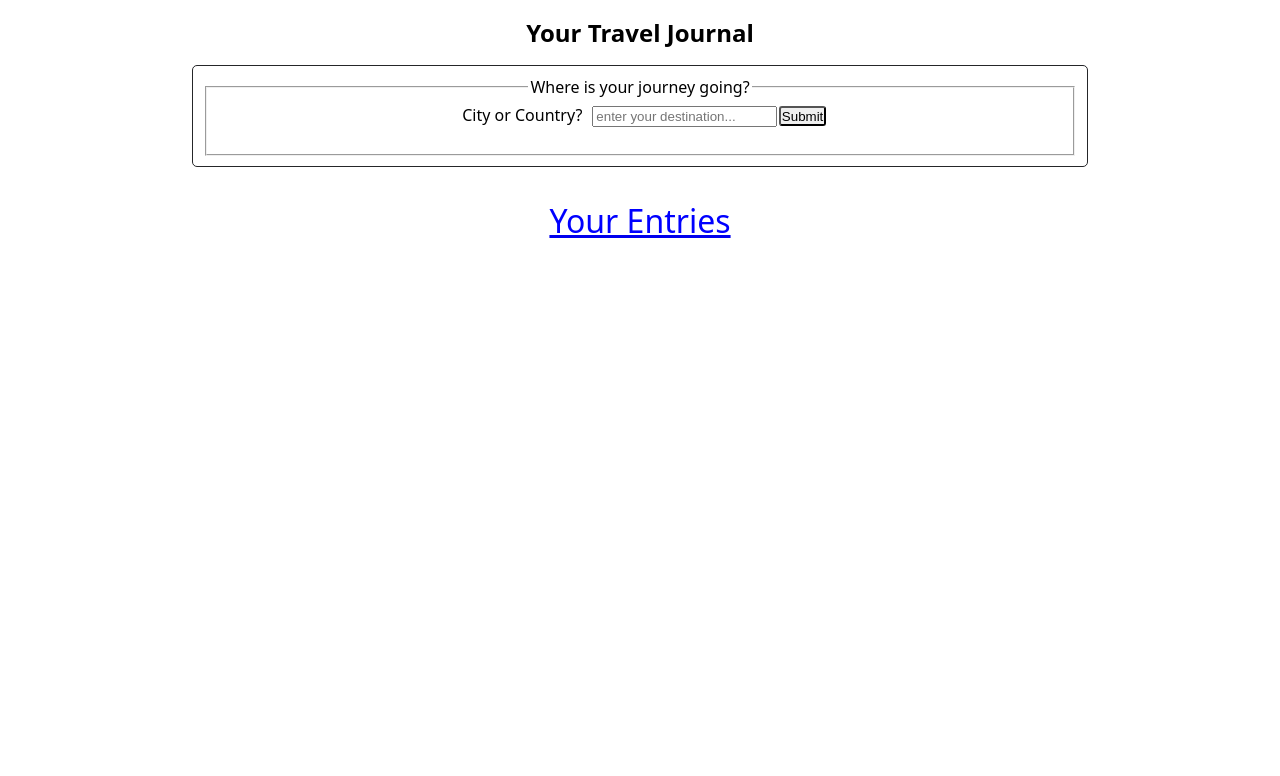
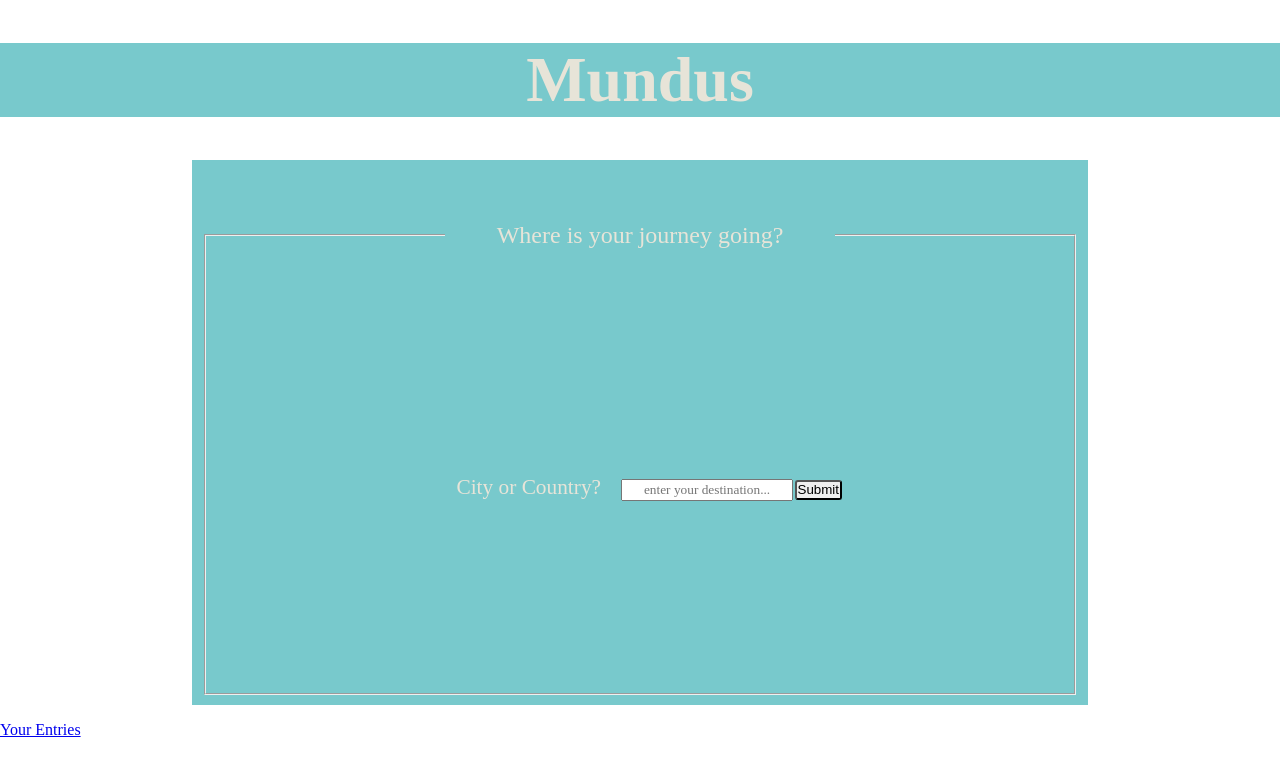
Before and after one commit to IrisHerholz/capstone-project, a Next.js app: page / in a window 1280 px wide. Shown: the top 776 px of the page. Built offline with nearby package versions, Linux system fonts and the light colour scheme.

Commit message:
delete link styling, add unique id

```diff
--- a/components/JournalEntryList/index.js
+++ b/components/JournalEntryList/index.js
@@ -1,6 +1,5 @@
 import { titles } from "/lib/data.js";
 import styled from "styled-components";
-import { v4 as uuidv4 } from "uuid";
 
 export default function JournalEntryList() {
   return (
@@ -11,7 +10,7 @@ export default function JournalEntryList() {
       <main>
         <EntryList>
           {titles.map((title) => (
-            <ListItem key={uuidv4()}>
+            <ListItem key={title.id}>
               Date: {title.date}
               <br />
               Entrytitle: {title.entryTitle}
@@ -38,7 +37,7 @@ const ListItem = styled.li`
   text-align: center;
   list-style-position: inside;
   background: lightgray;
-  margin: 2px;
+  margin: 4px;
 `;
 const EntryList = styled.ul`
   position: relative;
--- a/lib/data.js
+++ b/lib/data.js
@@ -1,16 +1,19 @@
 export const titles = [
   {
+    id: "Jas8s",
     date: "22.12.2022",
     entryTitle: "Entry 1",
     entry: "Lorem isump 1",
   },
 
   {
+    id: "Jas8sa",
     date: "22.12.2022",
     entryTitle: "Entry 2",
     entry: "Lorem isump 2",
   },
   {
+    id: "Jas8sb",
     date: "22.11.2022",
     entryTitle: "Entry 3",
     entry: "Lorem isump 3",
--- a/pages/index.js
+++ b/pages/index.js
@@ -1,28 +1,31 @@
 import styled from "styled-components";
 import { useState } from "react";
-import { useRouter } from "next/router";
 import Link from "next/link";
 
-const Title = styled.h1`
-  font-size: 1.5em;
+const Header = styled.header`
+  font-family: monda;
+  font-size: 2em;
+  color: #e7e4d8;
+  font-weight: bold;
   text-align: center;
+  background-color: #78c9cc;
 `;
 
 const Form = styled.form`
+  background-color: #78c9cc;
   display: grid;
   width: 70%;
   margin: 5px auto;
   padding: 10px;
-  border: 1px solid rgb(37, 38, 41);
+background-image: linear-gradient(to top, white 0%, #D6546D 50%)
   border-radius: 5px;
   text-align: center;
 `;
 
 const Label = styled.label`
   display: center;
-  padding: 10px;
-  border-radius: 4px;
-  font-size: 1em;
+  padding: 20px;
+  font-size: 16pt;
   text-align: center;
 `;
 
@@ -34,15 +37,32 @@ const Button = styled.button`
   text-align: center;
 `;
 
-const StyledLink = styled.p`
+const Fieldset = styled.fieldset`
+  font-weight: Light;
   display: center;
   text-align: center;
-  font-size: 2em;
-  color: blue;
+  color: #e7e4d8;
+  font-family: monda;
+  padding: 20%;
+`;
+const Legend = styled.legend`
+  font-weight: Light;
+  display: center;
+  text-align: center;
+  color: #e7e4d8;
+  font-family: monda;
+  font-size: 18pt;
+  padding: 10%;
+`;
+const Input = styled.input`
+  font-weight: Light;
+  display: center;
+  text-align: center;
+  color: #e7e4d8;
+  font-family: monda;
 `;
 
 export default function Landingpage() {
-  const router = useRouter();
   const [output, setOutput] = useState("");
   const handleSubmit = (event) => {
     event.preventDefault();
@@ -51,12 +71,16 @@ export default function Landingpage() {
   };
   return (
     <>
-      <Title>Your Travel Journal</Title>
+      <Header>
+        {" "}
+        <h1>Mundus</h1>
+      </Header>
+
       <Form onSubmit={handleSubmit}>
-        <fieldset>
-          <legend>Where is your journey going?</legend>
+        <Fieldset>
+          <Legend>Where is your journey going?</Legend>
           <Label htmlFor="text">City or Country?</Label>
-          <input
+          <Input
             type="text"
             required
             id="text"
@@ -65,10 +89,10 @@ export default function Landingpage() {
           />
           <Button type="submit">Submit</Button>
           <p>{output}</p>
-        </fieldset>
+        </Fieldset>
       </Form>
       <Link href="/EntryListPage">
-        <StyledLink>Your Entries</StyledLink>
+        <p>Your Entries</p>
       </Link>
     </>
   );
--- a/styles.js
+++ b/styles.js
@@ -8,8 +8,9 @@ export default createGlobalStyle`
   }
   body {
     margin: 0;
-    font-family: system-ui;
+    font-family: monda;
   }
+
   main {
     position: relative;
     top: 5rem;
```
Also changed, not shown: pages/EntryListPage/index.js (+1 -8 lines).
